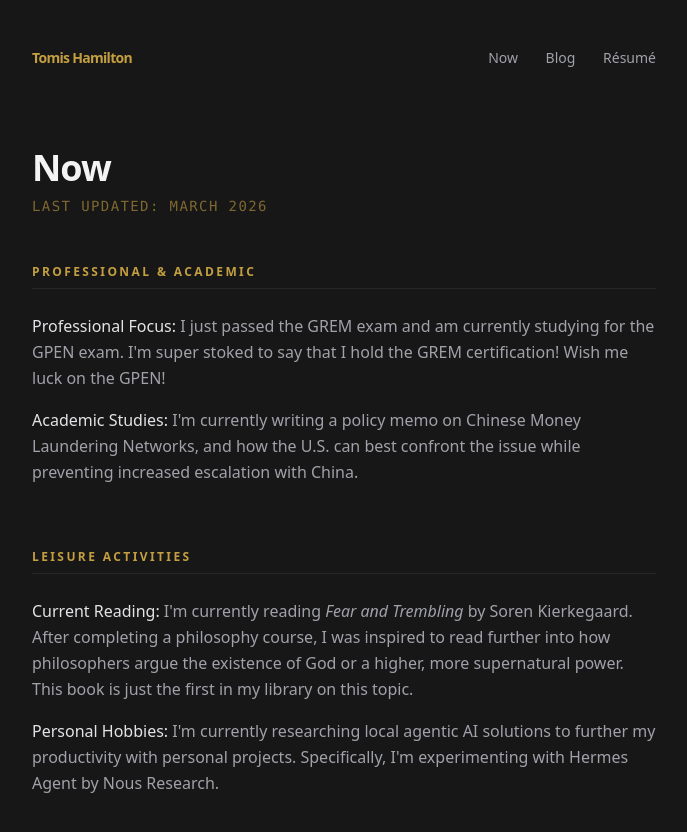
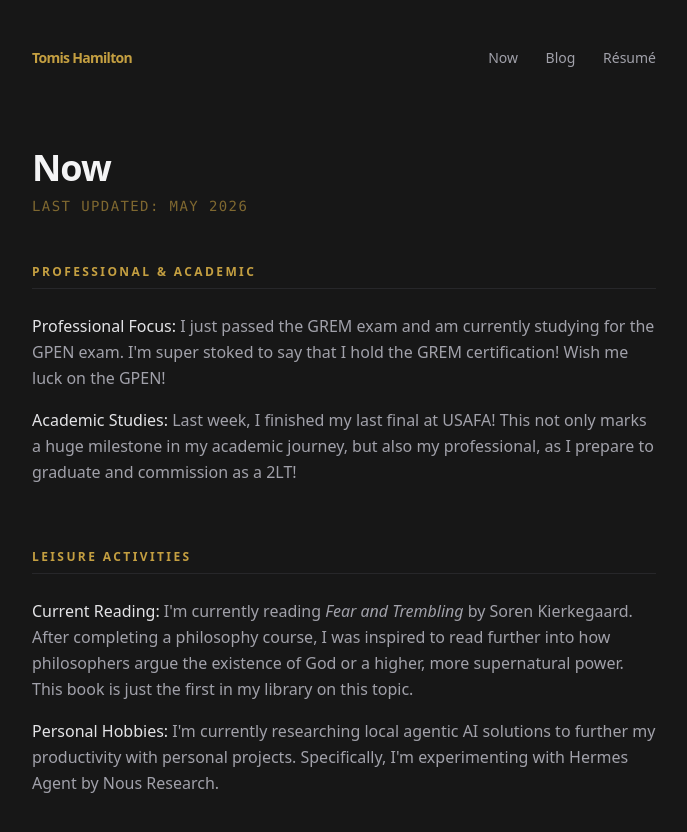
Before and after one commit to tomisnhamilton/personal-site, an Astro site: page /now in a window 1280 px wide. Shown: the whole page, without its empty margins (296-983 px from the left). Built offline with nearby package versions, Linux system fonts and the light colour scheme; Astro itself is replaced by a stand-in of ours.

Commit message:
[*] life upd

```diff
--- a/src/pages/now.astro
+++ b/src/pages/now.astro
@@ -1,7 +1,7 @@
 ---
 import BaseLayout from "../layouts/BaseLayout.astro";
 
-const lastUpdated = "March 2026";
+const lastUpdated = "May 2026";
 ---
 
 <BaseLayout title="T.N. Hamilton | Now">
@@ -32,10 +32,10 @@ const lastUpdated = "March 2026";
                         Wish me luck on the GPEN!
                     </li>
                     <li>
-                        <span class="text-zinc-200">Academic Studies:</span> I'm currently
-                        writing a policy memo on Chinese Money Laundering Networks,
-                        and how the U.S. can best confront the issue while preventing
-                        increased escalation with China.
+                        <span class="text-zinc-200">Academic Studies:</span> Last
+                        week, I finished my last final at USAFA! This not only marks
+                        a huge milestone in my academic journey, but also my professional,
+                        as I prepare to graduate and commission as a 2LT!
                     </li>
                 </ul>
             </section>
```
